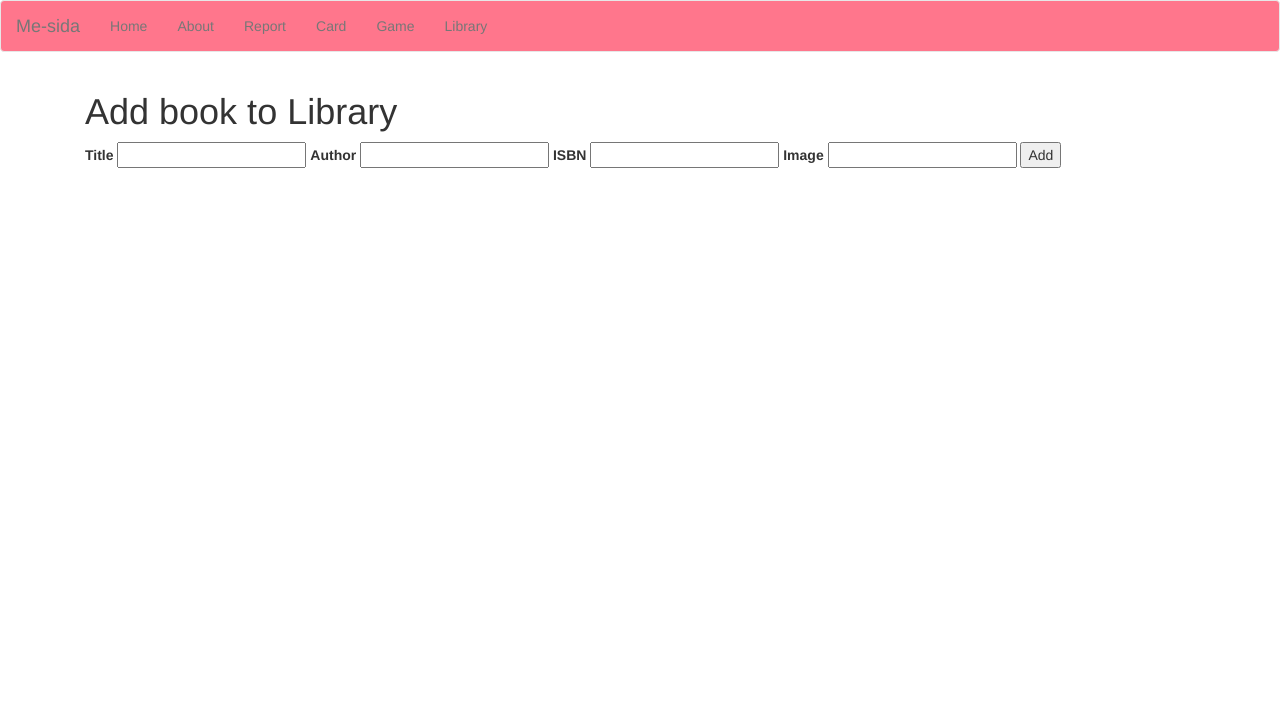
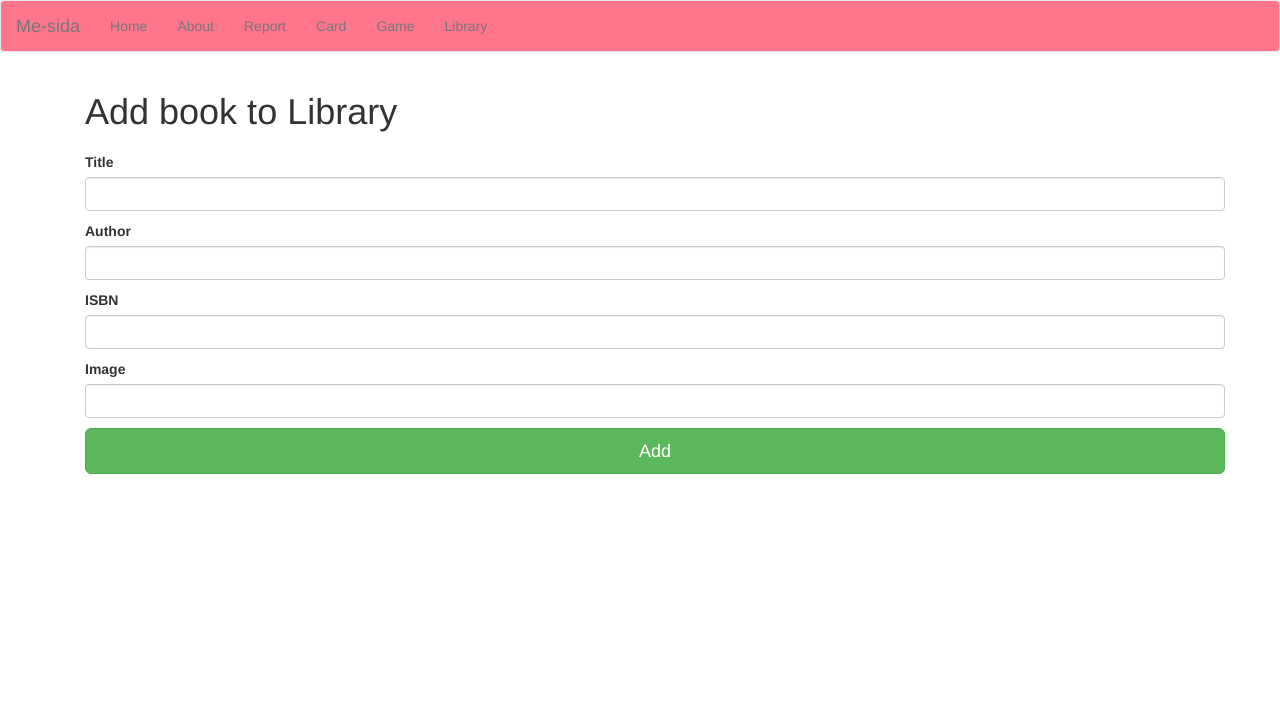
Before and after one commit to agnesrodhe/report, a Symfony app: template templates/book/create.html.twig in a window 1280 px wide. Shown: the top 714 px of the page. Run offline with Twig, Linux system fonts and the light colour scheme; the template is opened without the code that fills it, so the values that code supplies are empty; some libraries are stand-ins or nearby versions.

Commit message:
Style for create book form added

```diff
--- a/templates/book/create.html.twig
+++ b/templates/book/create.html.twig
@@ -7,17 +7,27 @@
 <div class="container">
     <h1>Add book to Library</h1>
     <form action="{{ path("show") }}" method="post">
-<fieldset>
-    <label>Title</label>
-    <input type="text" name="title">
-    <label>Author</label>
-    <input type="text" name="author">
-    <label>ISBN</label>
-    <input type="text" name="isbn">
-    <label>Image</label>
-    <input type="text" name="image_url">
-    <input type="submit" value="Add">
-</fieldset>
+        <fieldset class="form-group">
+            <div>
+                <label class="margin">Title</label>
+                <input type="text" class="form-control" name="title">
+            </div>
+            <div>
+                <label class="margin">Author</label>
+                <input type="text" class="form-control" name="author">
+            </div>
+            <div>
+                <label class="margin">ISBN</label>
+                <input type="text" class="form-control" name="isbn">
+            </div>
+            <div>
+                <label class="margin">Image</label>
+                <input type="text" class="form-control" name="image_url">
+            </div>
+            <input type="submit"class="margin btn btn-success btn-lg btn-block" value="Add">
+        </fieldset>
+            </form>
+        </div>
     </form>
 </div>
 {% endblock %}
```
